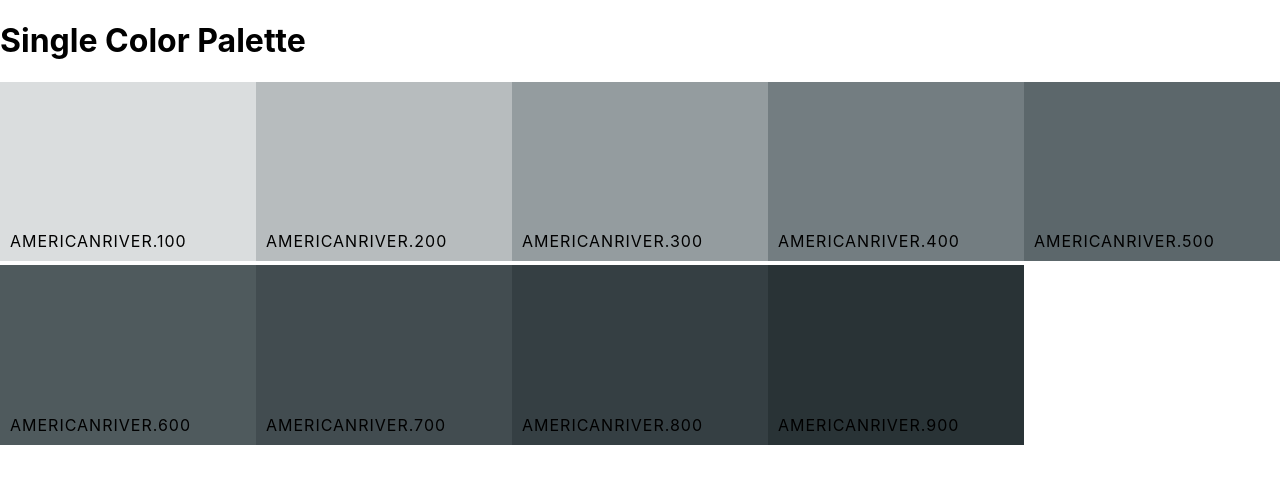
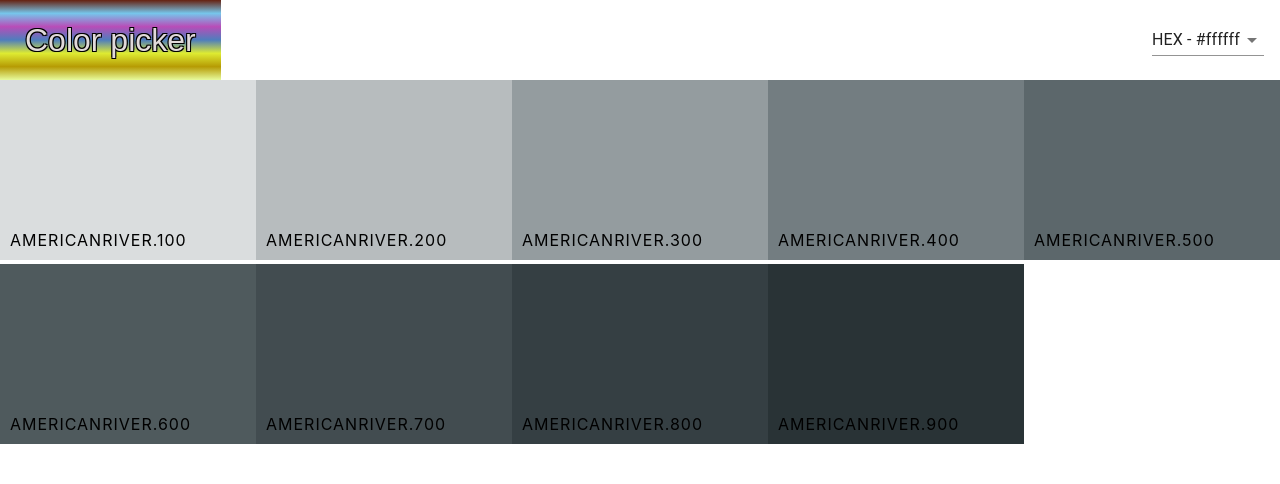
Before and after one commit to amruthayalamanchili/react-projects, a React (Create React App) app: page /palette/flat-ui-colors-american/americanriver in a window 1280 px wide. Shown: the top 484 px of the page. Built offline with nearby package versions, Linux system fonts and the light colour scheme.

Commit message:
added single color palette

```diff
--- a/src/Navbar.js
+++ b/src/Navbar.js
@@ -29,9 +29,10 @@ class Navbar extends Component {
 				<div className="logo">
 					<Link to="/">Color picker</Link>
 				</div>
+				{this.props.showingAllColors && (
 					<div className="slider-text">
 						<span>Level:{level}</span>
-				</div>
+
 						<Slider
 							className="slider"
 							defaultValue={level}
@@ -40,6 +41,8 @@ class Navbar extends Component {
 							step={100}
 							onAfterChange={changeLevel}
 						/>
+					</div>
+				)}
 				<div className="selectContainer">
 					<Select value={format} onChange={this.handleChange}>
 						<MenuItem value="hex">HEX - #ffffff</MenuItem>
--- a/src/Palette.js
+++ b/src/Palette.js
@@ -30,7 +30,12 @@ class Palette extends Component {
 		));
 		return (
 			<div className="Palette">
-				<Navbar level={level} changeLevel={this.changeLevel} handleChange={this.changeFormat} />
+				<Navbar
+					level={level}
+					changeLevel={this.changeLevel}
+					handleChange={this.changeFormat}
+					showingAllColors
+				/>
 				<div className="Palette-boxes">{colorBox}</div>
 				<div className="Palette-footer">
 					{paletteName}
--- a/src/SingleColorPalette.js
+++ b/src/SingleColorPalette.js
@@ -1,10 +1,12 @@
 import React, { Component } from 'react';
 import ColorBoxes from './ColorBoxes';
+import Navbar from './Navbar';
 class SingleColorPalette extends Component {
 	constructor(props) {
 		super(props);
 		this._shades = this.generateShades(this.props.palette, this.props.colorId);
-		console.log(this._shades);
+		this.state = { format: 'hex' };
+		this.changeFormat = this.changeFormat.bind(this);
 	}
 	generateShades(palette, colorToShade) {
 		let shades = [];
@@ -14,13 +16,17 @@ class SingleColorPalette extends Component {
 		}
 		return shades.slice(1);
 	}
+	changeFormat(val) {
+		this.setState({ format: val });
+	}
 	render() {
+		const { format } = this.state;
 		const colorBoxes = this._shades.map((color) => (
-			<ColorBoxes key={color.id} name={color.name} background={color.hex} showLink={false} />
+			<ColorBoxes key={color.id} name={color.name} background={color[format]} showLink={false} />
 		));
 		return (
 			<div className="Palette">
-				<h1>Single Color Palette</h1>
+				<Navbar handleChange={this.changeFormat} showingAllColors={false} />
 				<div className="Palette-boxes">{colorBoxes}</div>
 			</div>
 		);
```
Lines whose indentation alone changed are shown as unchanged.
